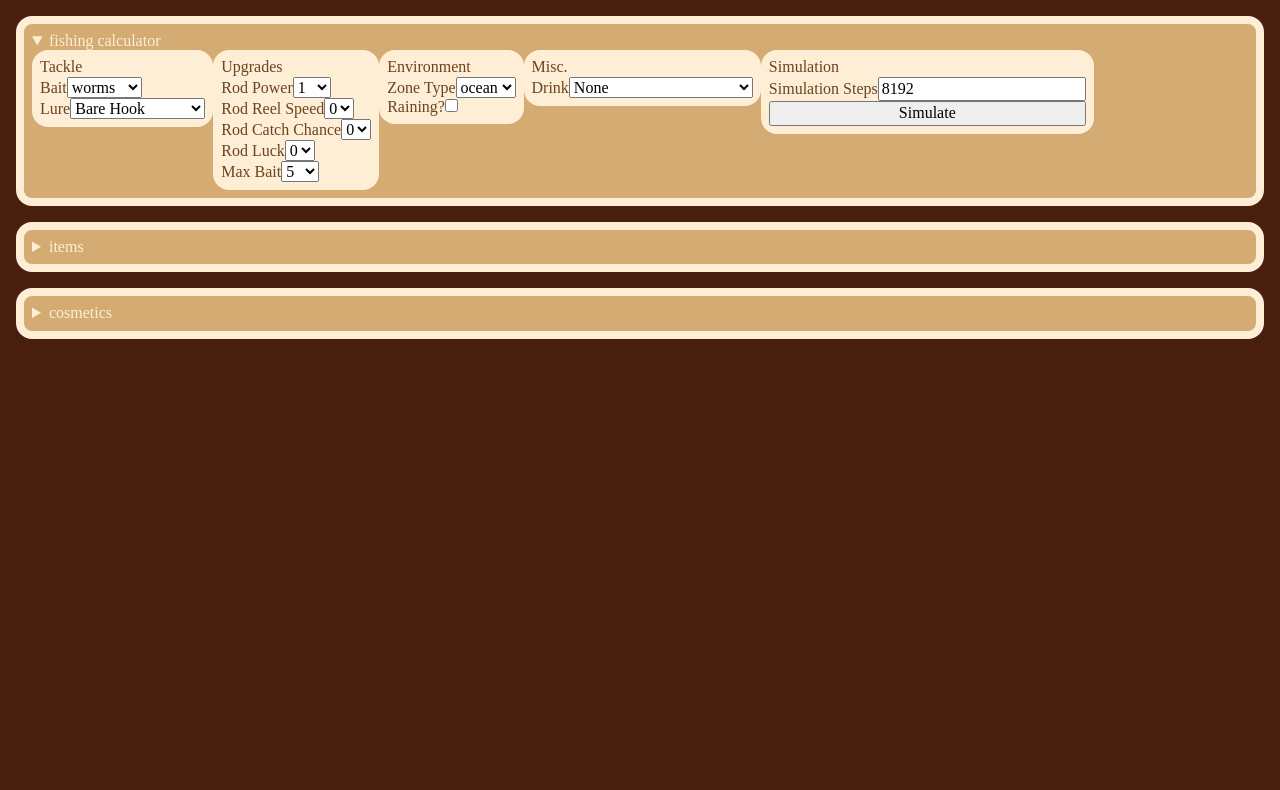
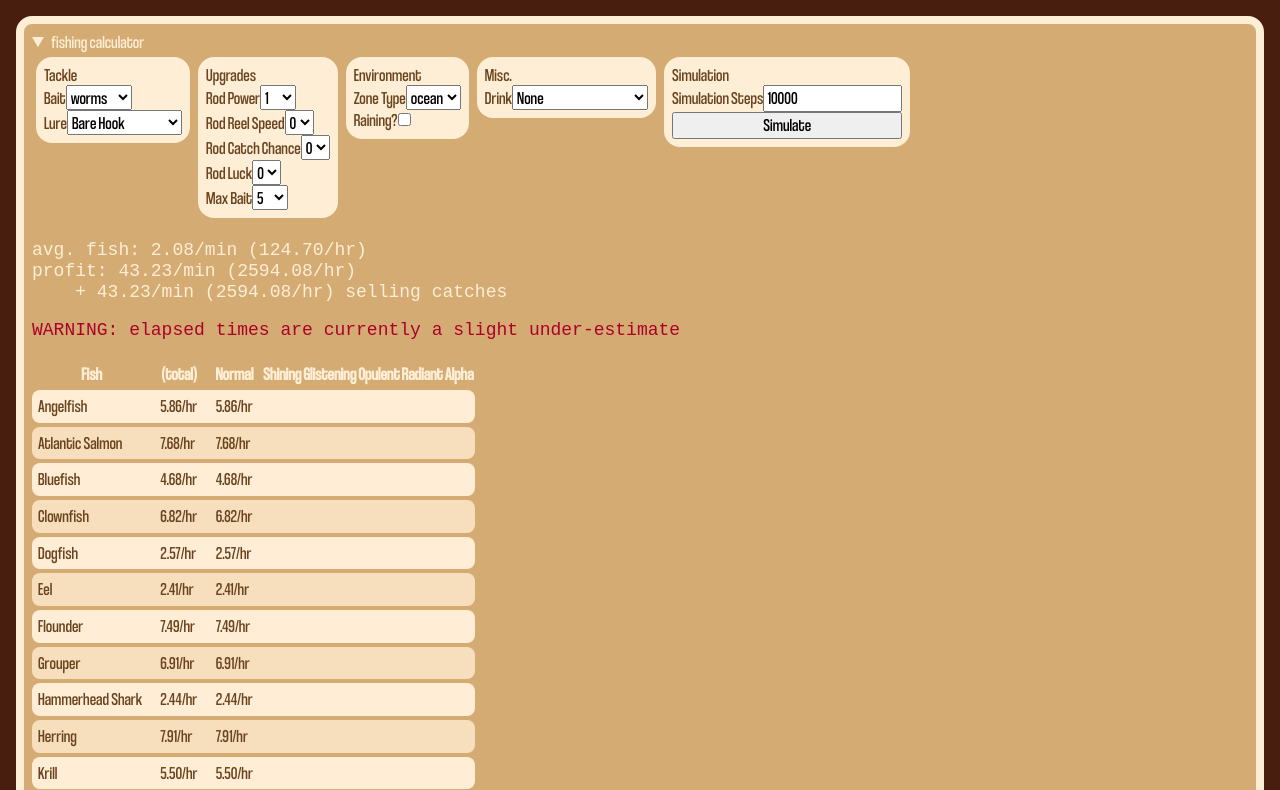
Before and after one commit to adrianmgg/webfishing-calculator, a plain HTML site: page index.html in a window 1280 px wide. Shown: the top 790 px of the page. Drawn offline with Linux system fonts and the light colour scheme.

Commit message:
misc. polish
- add fonts
- increase default sample count
- do initial roll right away
- warning formatting
- misc. css changes

```diff
--- a/main.js
+++ b/main.js
@@ -412,7 +412,7 @@ const simulator_el = (() => {
 	const f_maxbait = mk_form_dropdown(...[5, 10, 15, 20, 25, 30].map((n,idx) => [n,idx]));
 	const f_fishtype = mk_form_dropdown('ocean', 'lake');
 	const f_raining = elhelper.create('input', { type: 'checkbox', checked: false });
-	const f_simsteps = elhelper.create('input', { type: 'number', min: 1, valueAsNumber: 8192 });
+	const f_simsteps = elhelper.create('input', { type: 'number', min: 1, valueAsNumber: 10_000 });
 	const f_drink = mk_form_dropdown(['None', ''], ["Catcher's Cola", 'catch'], ["Catcher's Cola ULTRA", 'catch_big'], ["Catcher's Cola DELUXE", 'catch_deluxe']);
 	let sim_args = {};
 	function update_sim_args() {
@@ -472,6 +472,7 @@ const simulator_el = (() => {
 		}
 		// generate report
 		const report_lines = [];
+		const warning_lines = [];
 		let gold_per_bait = wf_data.PlayerData.BAIT_DATA[sim_args.casted_bait].cost / player_max_bait;
 		let fish_per_second = steps / total_elapsed;
 		let total_goldspent_bait = total_bait * gold_per_bait;
@@ -492,13 +493,14 @@ const simulator_el = (() => {
 		if(total_income_bonus     != 0) { report_lines.push(`    + ${fmt_pertime_min(total_income_bonus / total_elapsed)} bonus`); }
 		if(total_goldspent_bait   != 0) { report_lines.push(`    - ${fmt_pertime_min(total_goldspent_bait / total_elapsed)} buying bait`); }
 		if(total_goldspent_soda   != 0) { report_lines.push(`    - ${fmt_pertime_min(total_goldspent_soda / total_elapsed)} buying soda`); }
-		if(sim_args.lure_selected === 'challenge_lure') { report_lines.push('WARNING: challenge lure profits not yet included in simulation'); };
-		report_lines.push('WARNING: elapsed times are currently a slight under-estimate');
-		if(sim_args.rod_speed_level !== 0) { report_lines.push('WARNING: time savings from higher rod reel speeds not yet considered in simulation'); }
-		if(sim_args.soda !== null) { report_lines.push('WARNING: soda benefits not yet considered in simulation'); }
+		if(sim_args.lure_selected === 'challenge_lure') { warning_lines.push('WARNING: challenge lure profits not yet included in simulation'); };
+		warning_lines.push('WARNING: elapsed times are currently a slight under-estimate');
+		if(sim_args.rod_speed_level !== 0) { warning_lines.push('WARNING: time savings from higher rod reel speeds not yet considered in simulation'); }
+		if(sim_args.soda !== null) { warning_lines.push('WARNING: soda benefits not yet considered in simulation'); }
 		// clear old report
 		report_container.replaceChildren();
 		elhelper.create('pre', { parent: report_container, textContent: report_lines.join('\n') });
+		elhelper.create('pre', { parent: report_container, textContent: warning_lines.join('\n'), style: { color: 'var(--wf-color-red)' } });
 		elhelper.create('table', {
 			parent: report_container,
 			children: [
@@ -560,6 +562,8 @@ const simulator_el = (() => {
 			},
 		},
 	});
+	update_sim_args();
+	task_mgr.run(do_simulation());
 	return container;
 })();
 // =============================================================================
--- a/style.css
+++ b/style.css
@@ -3,11 +3,23 @@
 	--wf-color-dark: #d4ab73;
 	--wf-color-green: #5a755a;
     --wf-color-darker: #6a4420;
+	--wf-color-red: #ac0029;
 
 	--wf-color-dirtbrown: #481e0f;
 }
 
+@font-face {
+	font-family: accid;
+	src: url("assets/accid___.ttf");
+}
+@font-face {
+	font-family: "coolvetica condensed rg";
+	src: url("assets/coolvetica\ condensed\ rg.otf");
+}
+
 body {
+	font-family: "coolvetica condensed rg";
+	font-size: 18px;
 	background-color: var(--wf-color-dirtbrown);
 }
 
@@ -73,7 +85,7 @@ table > tbody > tr > td:last-child {
 fieldset {
     border: none;
     background-color: var(--wf-color-light);
-    margin: 0;
+    margin: 4px;
     border-radius: 16px;
     padding: 8px;
     color: var(--wf-color-darker);
```
Also changed, not shown: assets/accid___.ttf (added), assets/coolvetica condensed rg.otf (added).
